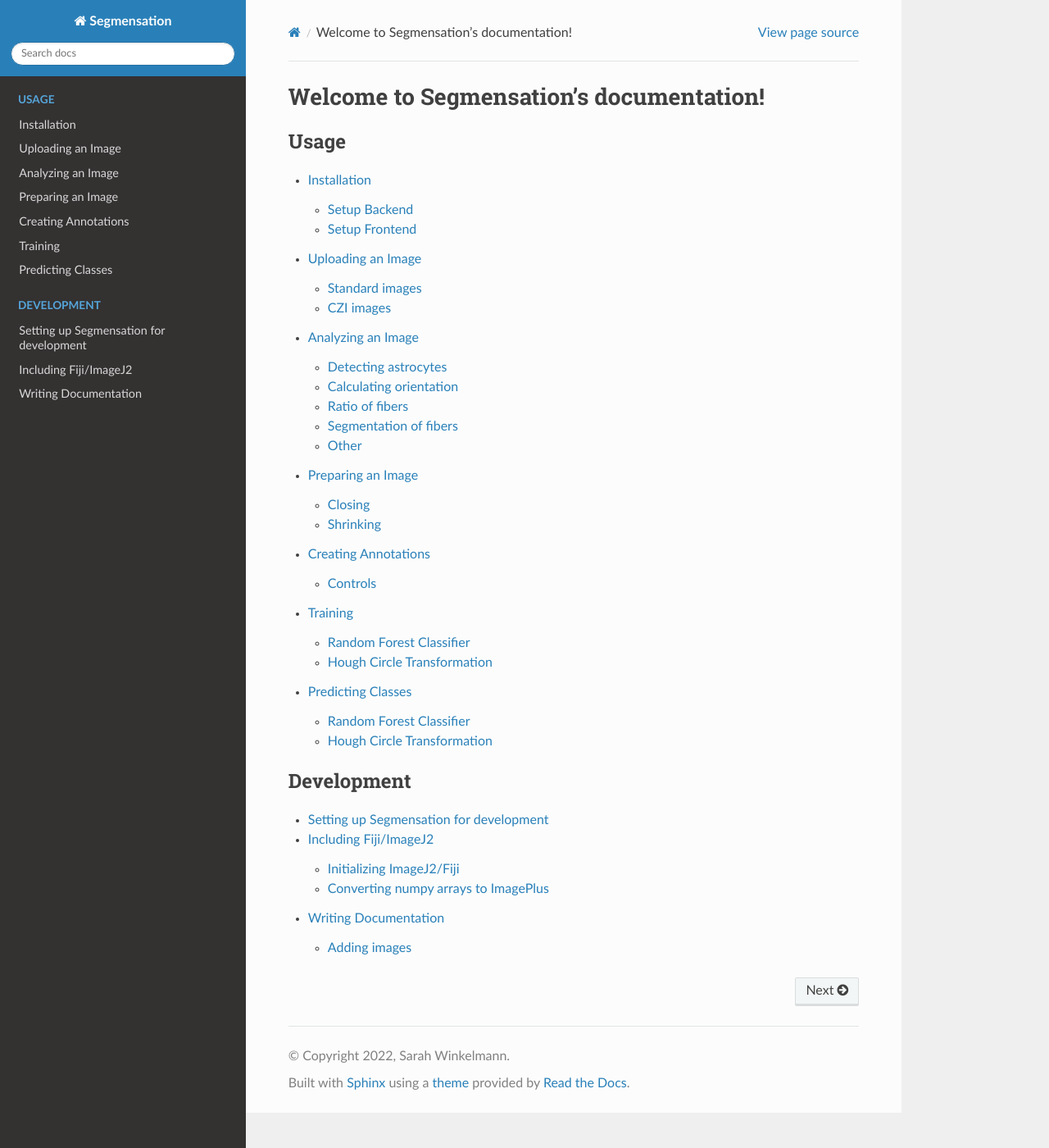
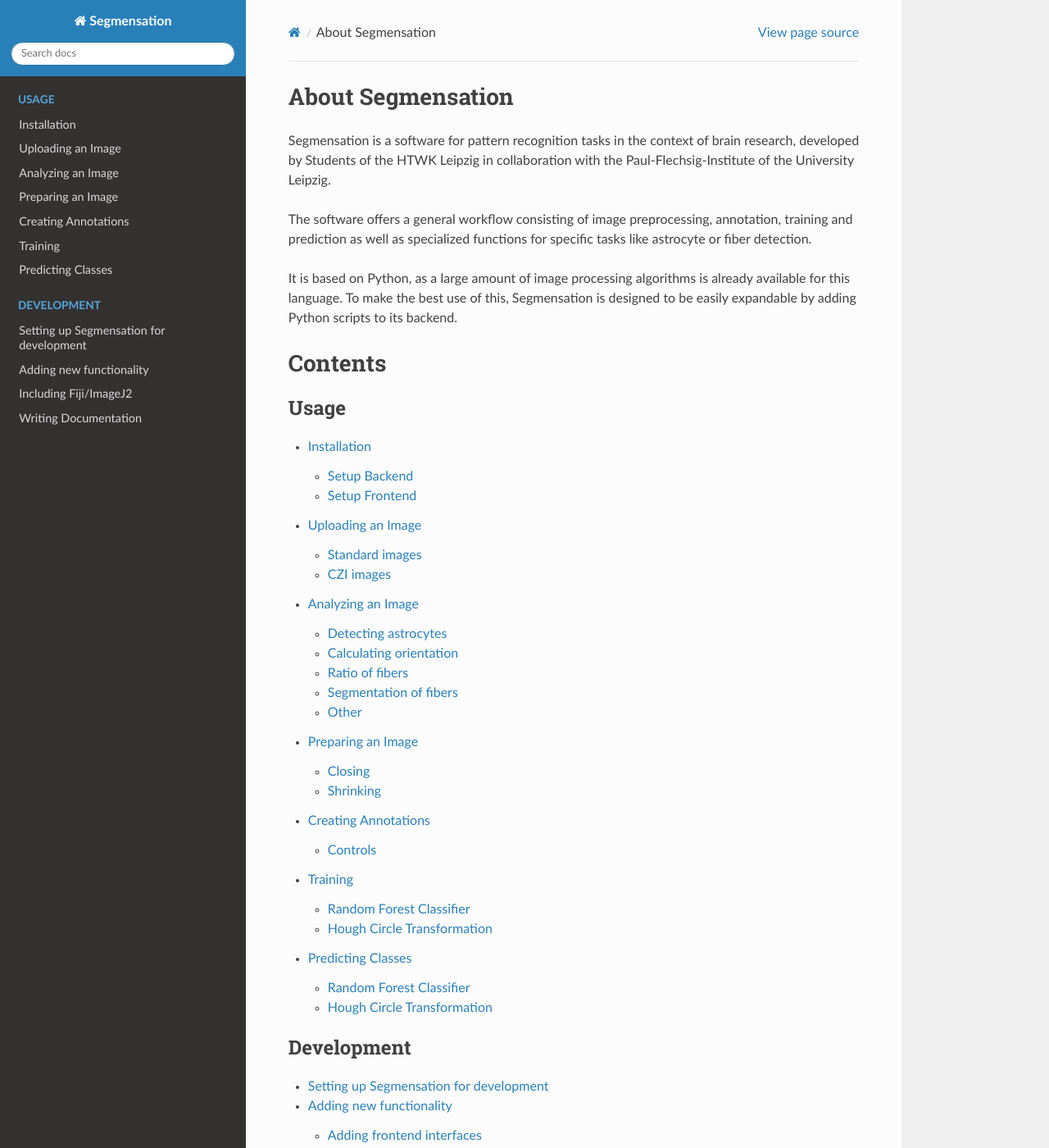
Before and after one commit to Segmensation/segmensation-docs, a Sphinx documentation site: the page built from source/index.rst, in a window 1280 px wide and 1400 px high. Shown: the whole window at 82% size. Built offline with Sphinx 7.4.7 and the Read the Docs theme 2.0.0, drawn with Linux system fonts in a browser that asks for light colours; some of the changed text lies outside the part shown.

Commit message:
add add_function page

```diff
--- a/source/index.rst
+++ b/source/index.rst
@@ -3,8 +3,28 @@
    You can adapt this file completely to your liking, but it should at least
    contain the root `toctree` directive.
 
-Welcome to Segmensation's documentation!
-========================================
+About Segmensation
+==================
+Segmensation is a software for pattern recognition tasks in the context
+of brain research, developed by Students of the HTWK Leipzig in collaboration
+with the Paul-Flechsig-Institute of the University Leipzig.
+
+The software offers a general workflow consisting of image preprocessing,
+annotation, training and prediction as well as specialized functions for
+specific tasks like astrocyte or fiber detection.
+
+It is based on Python, as a large amount of image processing algorithms
+is already available for this language. To make the best use of this,
+Segmensation is designed to be easily expandable by adding Python scripts
+to its backend.
+
+Contents
+========
+
+.. toctree::
+   :maxdepth: 2
+   :caption: Usage
+
 
 .. toctree::
    :maxdepth: 2
```
Also changed, not shown: other parts of source/index.rst (+1 -0 lines), source/development/add_function.rst (added, +199 -0 lines).
